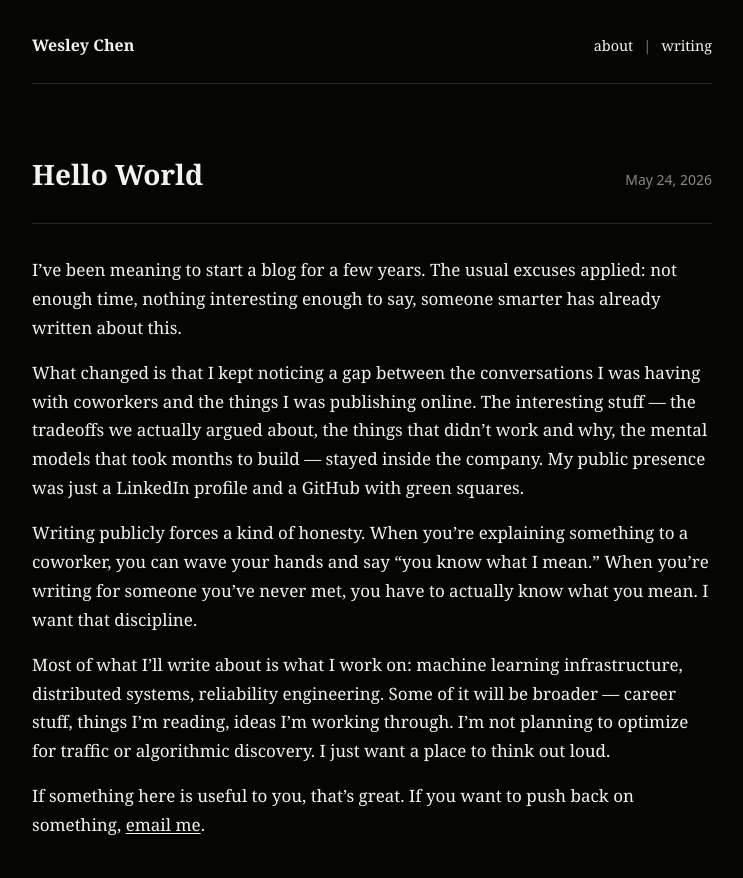
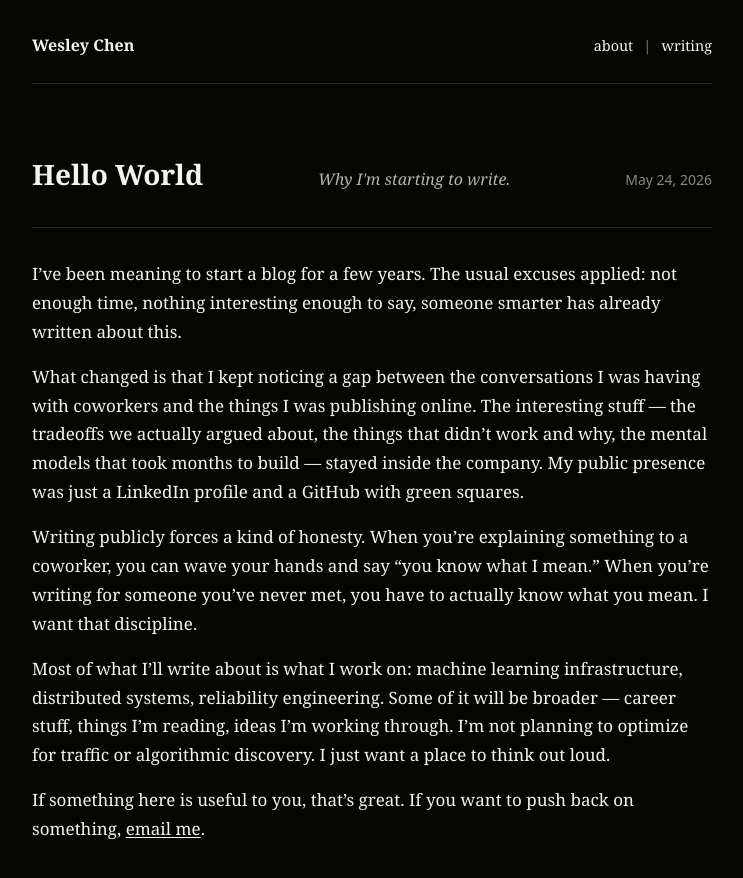
Before and after one commit to wes-chen/wes-chen.github.io, an Astro site: page /blog/hello-world in a window 1280 px wide. Shown: the whole page, without its empty margins (268-1011 px from the left). Built offline with nearby package versions, Linux system fonts and the light colour scheme; Astro itself is replaced by a stand-in of ours.

Commit message:
feat: render post description as subtitle under H1 (#25)
Adds <p class="post-subtitle"> between the title and date in
.post-header, guarded so posts without a description emit nothing.
Styled italic at #b8b3ac — between --text and --muted — with tight
margins to coordinate with the date line. <meta name="description">
is unchanged.

Closes #23

Co-authored-by: Claude Sonnet 4.6 <noreply@anthropic.com>

```diff
--- a/public/style.css
+++ b/public/style.css
@@ -127,6 +127,13 @@ article h1 {
   font-size: 1.75rem;
   line-height: 1.3;
   margin: 0 0 0.4rem;
+}
+
+article .post-subtitle {
+  margin: 0.25rem 0 0.6rem;
+  font-size: 1rem;
+  font-style: italic;
+  color: #b8b3ac;
 }
 
 article .post-header time {
--- a/src/layouts/Post.astro
+++ b/src/layouts/Post.astro
@@ -12,6 +12,7 @@ const formatted = new Date(date).toLocaleDateString('en-US', {
   <article>
     <header class="post-header">
       <h1>{title}</h1>
+      {description && <p class="post-subtitle">{description}</p>}
       <time datetime={date}>{formatted}</time>
     </header>
     <div class="prose">
```
